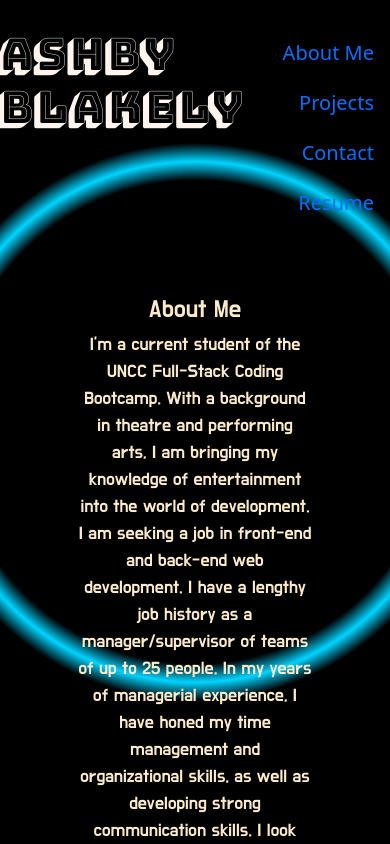
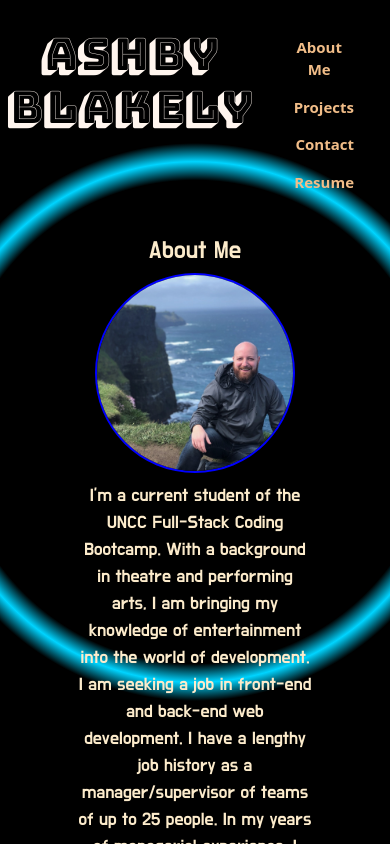
Before and after one commit to AshbyLB/react-portfolio, a React (Create React App) app: page / in a window 390 px wide. Shown: the top 844 px of the page. Built offline with nearby package versions, Linux system fonts and the light colour scheme.

Commit message:
added readme

```diff
--- a/public/index.html
+++ b/public/index.html
@@ -14,7 +14,7 @@
   <link href="https://fonts.googleapis.com/css2?family=Bungee+Shade&display=swap" rel="stylesheet">
   <link rel="preconnect" href="https://fonts.googleapis.com">
 <link rel="preconnect" href="https://fonts.gstatic.com" crossorigin>
-<link href="https://fonts.googleapis.com/css2?family=Bungee+Shade&family=Do+Hyeon&display=swap" rel="stylesheet">
+<link href="https://fonts.googleapis.com/css2?family=Do+Hyeon&display=swap" rel="stylesheet">
   <link rel="stylesheet" href="https://pro.fontawesome.com/releases/v5.10.0/css/all.css" integrity="sha384-AYmEC3Yw5cVb3ZcuHtOA93w35dYTsvhLPVnYs9eStHfGJvOvKxVfELGroGkvsg+p" crossorigin="anonymous"/>
   <link rel="stylesheet" href="style.css" />
 
--- a/src/components/About.css
+++ b/src/components/About.css
@@ -6,7 +6,15 @@
     color:#fcebcb;
     padding-left: 20%;
     padding-right: 20%;
-    margin-top: 15%;
+    margin-top: 7%;
     font-family: 'Do Hyeon', sans-serif;
     font-size: large;
 }
+
+#me {
+    width: 200px;
+    height: auto;
+    border-radius: 50%;
+    border: 2px solid blue;
+    margin-bottom: 10px;
+  }
--- a/src/components/About.js
+++ b/src/components/About.js
@@ -1,5 +1,6 @@
 import React from 'react';
 import './About.css';
+import Ashby from '../../src/images/ashbyi.jpg';
 
 
 function About() {
@@ -7,6 +8,7 @@ function About() {
         <section>
             <div id="aboutStyle">
             <h2>About Me</h2>
+            <img id="me" src={Ashby} alt="Photo of Ashby in Ireland"/>
             <p>I'm a current student of the UNCC Full-Stack Coding Bootcamp. With a background in theatre and performing
                 arts, I am bringing my knowledge of entertainment into the world of development. I am seeking a job
                 in front-end and back-end web development. I have a lengthy job history as a manager/supervisor of teams
--- a/src/components/Contact.css
+++ b/src/components/Contact.css
@@ -1,3 +1,18 @@
 #form {
     margin-top: 8%;
 }
+
+@media screen and (max-width: 732px){
+
+    #form {
+      width: 100%;
+      display: block;
+      text-align: center;
+      justify-content: center;
+
+    }
+    #form {
+        font-size: 16px;
+        min-width: 10px;
+    }
+  }
--- a/src/components/Footer.css
+++ b/src/components/Footer.css
@@ -1,6 +1,4 @@
-div {
-    margin-top: 20px;
-}
+
 
 div i {
     color: white;
@@ -19,7 +17,7 @@ div i {
     height: 60px;
     text-align: center;
     font-size: 30px;
-    color: #666;
+    color: white;
     transition: .5s;
   }
 
--- a/src/components/Header.css
+++ b/src/components/Header.css
@@ -2,10 +2,11 @@
     font-family: 'Bungee Shade', cursive;
     color: seashell;
     font-size: 275%;
+    margin-left: 10px;
 }
 
 #hov{
-    padding: 10px;
+    padding-right: 10px;
     font-size: 23px;
     text-decoration: none;
 }
@@ -50,3 +51,21 @@
 #hov:hover {
     color: #89a8ff;
   }
+
+  @media screen and (max-width: 732px){
+
+    header {
+      width: 100%;
+      display: block;
+      text-align: center;
+      justify-content: center;
+
+    }
+
+    #hov {
+        font-size: 15px;
+        min-width: 10px;
+        color: rgb(241, 189, 136);
+        font-weight:bold;
+    }
+  }
--- a/src/components/Header.js
+++ b/src/components/Header.js
@@ -29,7 +29,7 @@ function Header({ currentInfo, handlePageChange }) {
                         Contact
                     </a>
                     <a  id="hov"
-                    href="https://docs.google.com/document/d/1wQnO93AluP_Msrb4X41c_AsCO9zwRi0dOxBaumybkQE/edit?usp=sharing">
+                    href="https://docs.google.com/document/d/1wQnO93AluP_Msrb4X41c_AsCO9zwRi0dOxBaumybkQE/edit?usp=sharing" target="_blank">
                         Resume
                     </a>
                 </nav>
--- a/src/components/Project.js
+++ b/src/components/Project.js
@@ -20,7 +20,7 @@ function Project() {
                         <div id="hiddenText" className="card-img-overlay row align-items-center ">
                             <div className=" text-center">
                                 <a className="card-text text-decoration-none mx-4 fs-3" href="https://ashbylb.github.io/dinner-drink-decisions/" >Website</a>
-                                <a className="card-text text-decoration-none mx-4 fs-3" href="https://ashbylb.github.io/dinner-drink-decisions/" >GitHub</a>
+                                <a className="card-text text-decoration-none mx-4 fs-3" href="https://github.com/AshbyLB/dinner-drink-decisions" >GitHub</a>
                             </div>
                         </div>
                     </div>
@@ -29,7 +29,7 @@ function Project() {
                         <div id="hiddenText" className="card-img-overlay row align-items-center">
                             <div className=" text-center">
                                 <a className="card-text text-decoration-none mx-4 fs-3" href="https://ashbylb.github.io/student-code-quiz/" >Website</a>
-                                <a className="card-text text-decoration-none mx-4 fs-3" href="https://ashbylb.github.io/student-code-quiz/" >GitHub</a>
+                                <a className="card-text text-decoration-none mx-4 fs-3" href="https://github.com/AshbyLB/student-code-quiz" >GitHub</a>
                             </div>
                         </div>
                     </div>
@@ -38,7 +38,7 @@ function Project() {
                         <div id="hiddenText" className="card-img-overlay row align-items-center">
                             <div className=" text-center">
                                 <a className="card-text text-decoration-none mx-4 fs-3" href="https://ghostly-stories-10-4-2021.herokuapp.com/" >Website</a>
-                                <a className="card-text text-decoration-none mx-4 fs-3" href="https://ghostly-stories-10-4-2021.herokuapp.com/" >GitHub</a>
+                                <a className="card-text text-decoration-none mx-4 fs-3" href="https://github.com/as98250/ghostly-stories" >GitHub</a>
                             </div>
                         </div>
                     </div>
@@ -47,7 +47,7 @@ function Project() {
                         <div id="hiddenText" className="card-img-overlay row align-items-center">
                             <div className=" text-center">
                                 <a className="card-text text-decoration-none mx-4 fs-3" href="https://ashbylb.github.io/workday-scheduler/" >Website</a>
-                                <a className="card-text text-decoration-none mx-4 fs-3" href="https://ashbylb.github.io/workday-scheduler/" >GitHub</a>
+                                <a className="card-text text-decoration-none mx-4 fs-3" href="https://github.com/AshbyLB/workday-scheduler" >GitHub</a>
                             </div>
                         </div>
                     </div>
@@ -56,7 +56,7 @@ function Project() {
                         <div id="hiddenText" className="card-img-overlay row align-items-center">
                             <div className=" text-center">
                                 <a className="card-text text-decoration-none mx-4 fs-3" href="https://ashbylb.github.io/customized-password-generator/" >Website</a>
-                                <a className="card-text text-decoration-none mx-4 fs-3" href="https://ashbylb.github.io/customized-password-generator/" >GitHub</a>
+                                <a className="card-text text-decoration-none mx-4 fs-3" href="https://github.com/AshbyLB/password-generator" >GitHub</a>
                             </div>
                         </div>
                     </div>
@@ -65,7 +65,7 @@ function Project() {
                         <div id="hiddenText" className="card-img-overlay row align-items-center">
                             <div className=" text-center">
                                 <a className="card-text text-decoration-none mx-4 fs-3" href="https://blooming-peak-88023.herokuapp.com/?id=616ef3422bb4390016549c34" >Website</a>
-                                <a className="card-text text-decoration-none mx-4 fs-3" href="https://blooming-peak-88023.herokuapp.com/?id=616ef3422bb4390016549c34" >GitHub</a>
+                                <a className="card-text text-decoration-none mx-4 fs-3" href="https://github.com/AshbyLB/nosql-workout-tracker" >GitHub</a>
                             </div>
                         </div>
                     </div>
```
Also changed, not shown: src/images/ashbyi.jpg (added), 1 other file (tests, documents, lock files or other folders).
